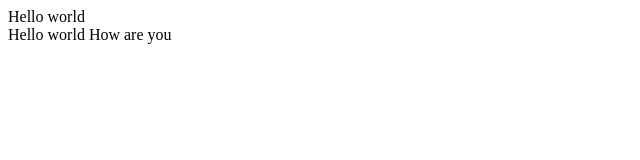
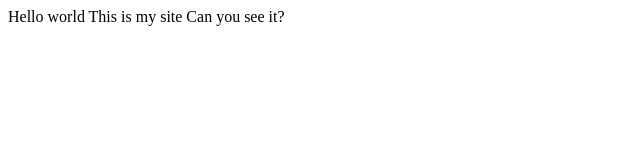
Before and after one commit to samjackson24816/samjackson24816, a plain HTML site: page index.html in a window 1280 px wide. Shown: the whole page, without its empty margins (0-640 px from the left). Drawn offline with Linux system fonts and the light colour scheme.

Commit message:
Update index.html

```diff
--- a/index.html
+++ b/index.html
@@ -1,5 +1,6 @@
-<header> Hello world </header>
+<title> Hello world </title>
 <body>
   Hello world
-  How are you
+  This is my site
+  Can you see it?
 </body>
```
